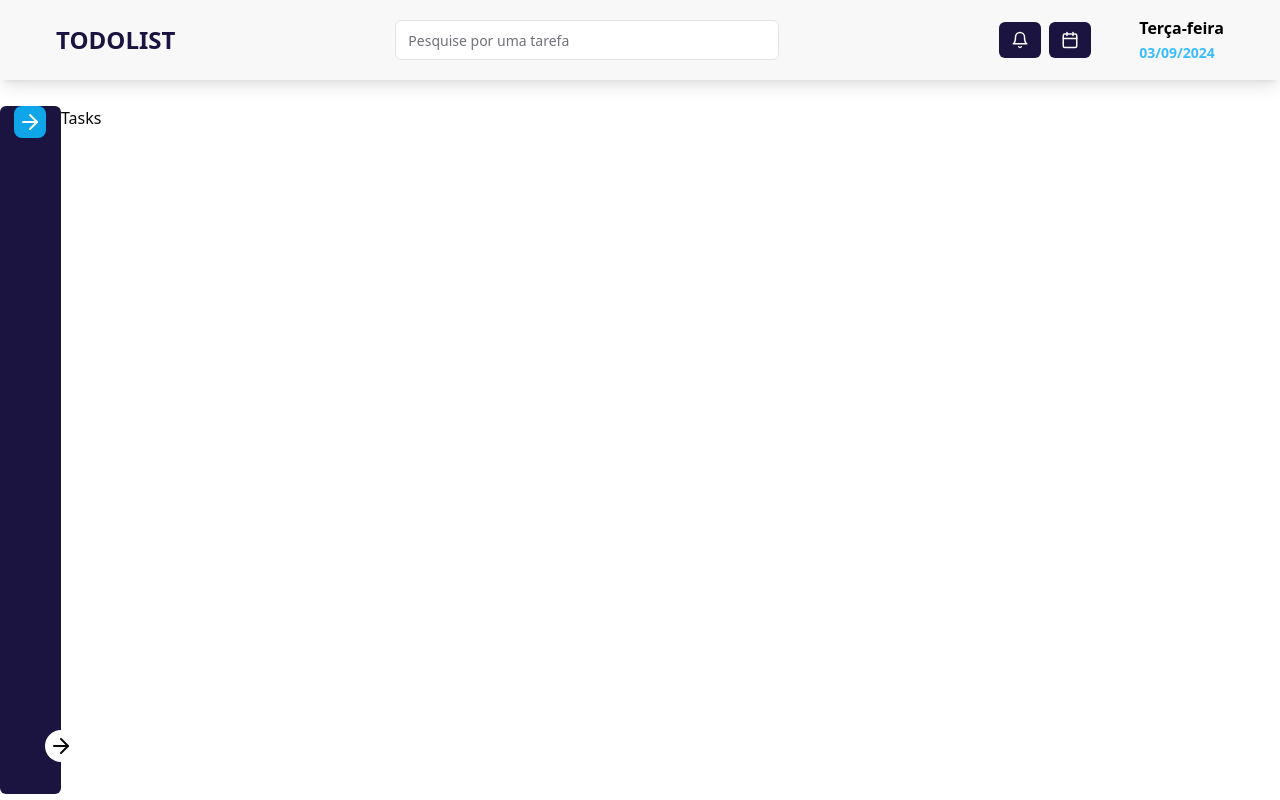
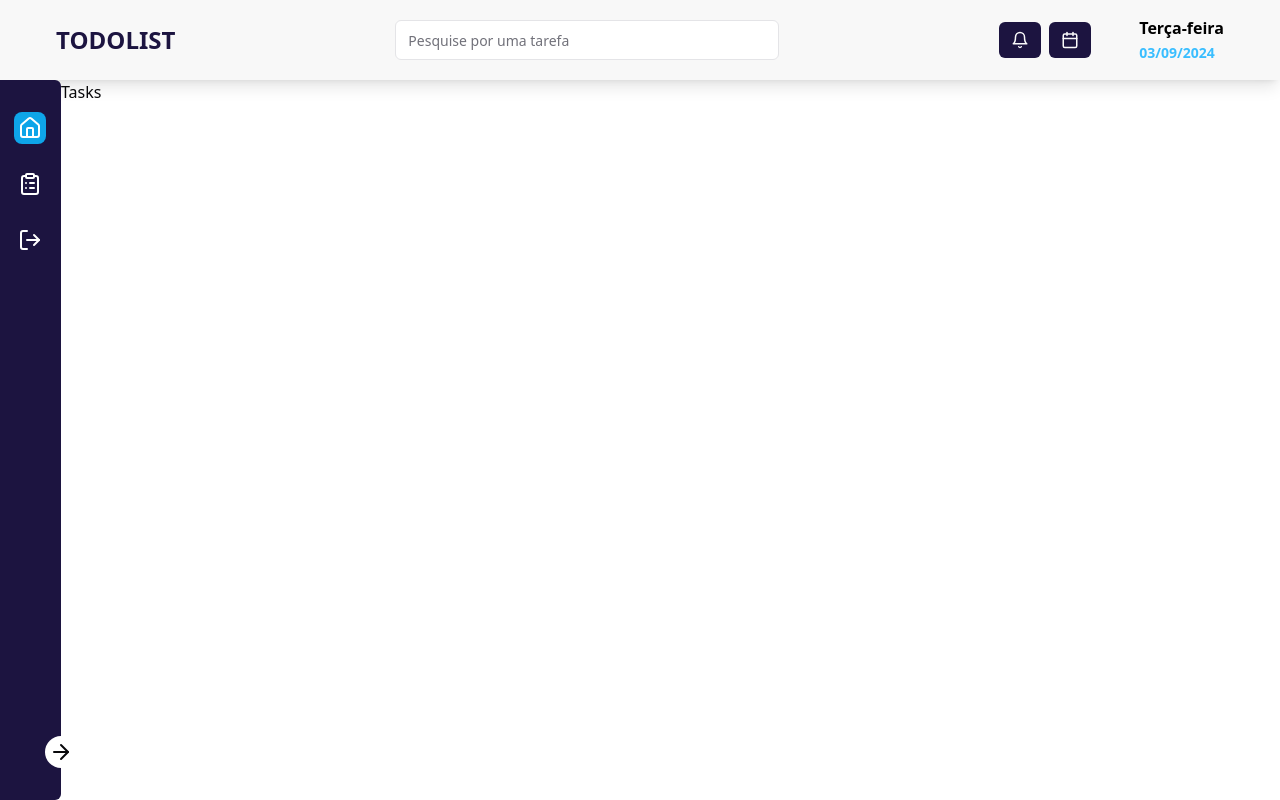
Before and after one commit to anderson-alves427/to-do-list, a React (Vite) app: page / in a window 1280 px wide. Built offline with nearby package versions, Linux system fonts and the light colour scheme.

Commit message:
feat(Sidebar): finish sidebar

```diff
--- a/src/modules/tasksManager/components/layoutTasksManager/index.tsx
+++ b/src/modules/tasksManager/components/layoutTasksManager/index.tsx
@@ -1,11 +1,25 @@
 import { LayoutBase } from "@/shared/components/layout/layoutBase";
+import { SidebarButton } from "@/shared/types/SidebarButton";
+import { ClipboardList, House } from "lucide-react";
 
 type Props = {
 	children: React.ReactNode;
 };
 
 const LayoutTaksManager = ({ children }: Props) => {
-	return <LayoutBase>{children}</LayoutBase>;
+	const sidebarButtons: SidebarButton[] = [
+		{
+			label: "Dashboard",
+			path: "/",
+			icon: <House />,
+		},
+		{
+			label: "Tarefas",
+			path: "/tarefas",
+			icon: <ClipboardList />,
+		},
+	];
+	return <LayoutBase sidebarButtons={sidebarButtons}>{children}</LayoutBase>;
 };
 
 export { LayoutTaksManager };
--- a/src/shared/components/layout/layoutBase/index.tsx
+++ b/src/shared/components/layout/layoutBase/index.tsx
@@ -1,6 +1,6 @@
 import { ActionButton } from "@/shared/types/ActionButton";
 import { SidebarButton } from "@/shared/types/SidebarButton";
-import { ArrowRight } from "lucide-react";
+import { ArrowRight, LogOut } from "lucide-react";
 import { useNavigate } from "react-router-dom";
 import { cn } from "../../lib/utils";
 import { SidebarDrawer } from "../sidebarDrawer";
@@ -13,36 +13,22 @@ type Props = {
 	children: React.ReactNode;
 };
 
-const iconLimit = 8;
-
 const LayoutBase = ({ sidebarButtons = [], actionButton, children }: Props) => {
 	const navigate = useNavigate();
 
 	return (
 		<div className="w-full h-screen">
 			<Header />
-			<div className="flex mt-[2%] h-[86%]">
-				<aside className="w-[5%] flex flex-col items-center gap-6 relative bg-primary-brand rounded-md">
-					<CustomTooltip side="right" text="Dashboard">
-						<button
-							onClick={() => navigate("/")}
-							className={cn(
-								"w-8 h-8 flex items-center justify-center rounded-lg text-zinc-700 text-2xl hover:bg-zinc-100 hover:text-zinc-900 focus:bg-sky-500 focus:text-white transition-all",
-								window.location.pathname === "/" && "bg-sky-500 text-white"
-							)}
-						>
-							<ArrowRight />
-						</button>
-					</CustomTooltip>
-					{sidebarButtons
-						.map((item, index) => (
+			<div className="flex h-[90%]">
+				<aside className="w-[5%] flex flex-col items-center gap-6 relative bg-primary-brand rounded-r-md py-8">
+					{sidebarButtons.map((item, index) => (
 						<CustomTooltip key={index} side="right" text={item.label}>
 							<button
 								aria-label="teste"
 								// onClick={() => handleNavigateAndSave(item.path)}
 								disabled={item.disabled}
 								className={cn(
-										"w-8 h-8 flex items-center justify-center rounded-lg text-zinc-700 text-2xl hover:bg-sky-500/90 hover:text-white focus:bg-sky-500 focus:text-white transition-all  disabled:bg-slate-50 disabled:text-slate-500 disabled:border-slate-200 disabled:shadow-none",
+									"w-8 h-8 flex items-center justify-center rounded-lg text-text-light text-2xl hover:bg-secondary-brand hover:text-white focus:bg-sky-500 focus:text-white transition-all  disabled:bg-slate-50 disabled:text-slate-500 disabled:border-slate-200 disabled:shadow-none",
 									window.location.pathname === item.path &&
 										"bg-sky-500 text-white animate-none"
 								)}
@@ -50,15 +36,20 @@ const LayoutBase = ({ sidebarButtons = [], actionButton, children }: Props) => {
 								{item.icon}
 							</button>
 						</CustomTooltip>
-						))
-						.slice(0, iconLimit)}
+					))}
+					<CustomTooltip side="right" text="Sair">
+						<button
+							aria-label="teste"
+							// onClick={() => handleNavigateAndSave(item.path)}
+							className={cn(
+								"w-8 h-8 flex items-center justify-center rounded-lg text-text-light text-2xl hover:bg-secondary-brand hover:text-white focus:bg-sky-500 focus:text-white transition-all  disabled:bg-slate-50 disabled:text-slate-500 disabled:border-slate-200 disabled:shadow-none"
+							)}
+						>
+							<LogOut />
+						</button>
+					</CustomTooltip>
 					<SidebarDrawer buttons={sidebarButtons}>
 						<button className="absolute bottom-8 right-0 -mr-4 bg-white w-8 h-8 rounded-full flex items-center justify-center group hover:bg-sky-500 transition-all">
-							{sidebarButtons.length > iconLimit && (
-								<p className="text-base text-sky-500 group-hover:text-white">
-									+{sidebarButtons.length - iconLimit}
-								</p>
-							)}
 							<ArrowRight />
 						</button>
 					</SidebarDrawer>
--- a/src/shared/components/layout/sidebarDrawer/index.tsx
+++ b/src/shared/components/layout/sidebarDrawer/index.tsx
@@ -8,7 +8,7 @@ import {
 	SheetTitle,
 	SheetTrigger,
 } from "../../ui/sheet";
-import { ArrowRight, LucideLayoutDashboard } from "lucide-react";
+import { ArrowRight, LogOut } from "lucide-react";
 import { cn } from "../../lib/utils";
 import { SidebarButton } from "@/shared/types/SidebarButton";
 import { Separator } from "../../ui/separator";
@@ -21,6 +21,7 @@ type Props = {
 const SidebarDrawer = ({ children, buttons }: Props) => {
 	const navigate = useNavigate();
 
+	//mock
 	return (
 		<div>
 			<Sheet modal={true}>
@@ -31,24 +32,10 @@ const SidebarDrawer = ({ children, buttons }: Props) => {
 				>
 					<SheetHeader className="overflow-y-auto h-full overflow-x-hidden">
 						<SheetTitle className="flex justify-center items-center">
+							<p className="text-text-light">Uma foto</p>
 							{/* <img src={AmareloLogo} alt="Logo" className="w-36 mt-2 mb-5" /> */}
 						</SheetTitle>
-						<div className="w-full flex justify-center items-center">
-							<button
-								onClick={() => navigate("/dashboard")}
-								className={cn(
-									"w-[95%] px-4 py-2 flex items-center justify-center rounded-full bg-secondary text-zinc-700 hover:bg-purple-800 hover:text-white hover:-translate-y-1 focus:-translate-y-1 focus:bg-secondary focus:text-white transition-all"
-								)}
-							>
-								<div className="flex items-center justify-center gap-2">
-									<span className="text-3xl">
-										<LucideLayoutDashboard className="text-white" />
-									</span>
-									<span className="text-lg text-zinc-50">Abrir dashboard</span>
-								</div>
-							</button>
-						</div>
-						<Separator className="bg-yellow-500" />
+						<Separator />
 						<SheetDescription className="flex flex-col justify-between h-full">
 							<div className="space-y-4 py-4">
 								{buttons.map(({ icon, label, path, disabled }) => (
@@ -56,8 +43,8 @@ const SidebarDrawer = ({ children, buttons }: Props) => {
 										key={path}
 										onClick={() => navigate(path)}
 										className={cn(
-											"w-[95%] px-4 py-2 flex items-center justify-between rounded-full text-text-light hover:bg-yellow-500 hover:translate-x-2 focus:translate-x-2 focus:scale-105 transition-all",
-											window.location.pathname === path && "bg-grayscale-light",
+											"w-[95%] px-4 py-2 flex items-center justify-between rounded-full text-text-light hover:bg-secondary-brand hover:translate-x-2 focus:translate-x-2 focus:scale-105 transition-all",
+											window.location.pathname === path && "bg-secondary-brand",
 											disabled &&
 												"hover:cursor-default  hover:bg-secondary-brand hover:text-text-primary hover:translate-x-0"
 										)}
@@ -69,6 +56,8 @@ const SidebarDrawer = ({ children, buttons }: Props) => {
 										<ArrowRight />
 									</button>
 								))}
+							</div>
+							<div className="flex flex-col items-center gap-4">
 								<button
 									onClick={() => console.log("Sair")}
 									className={cn(
@@ -77,14 +66,11 @@ const SidebarDrawer = ({ children, buttons }: Props) => {
 								>
 									<div className="flex items-center justify-start gap-4">
 										<span className="text-3xl">
-											<ArrowRight />
+											<LogOut />
 										</span>
 										<span className="text-lg ">Sair</span>
 									</div>
-									<ArrowRight />
 								</button>
-							</div>
-							<div className="flex flex-col items-center">
 								<p className="text-zinc-50 text-lg">{"Anderson mock"}</p>
 							</div>
 						</SheetDescription>
--- a/src/shared/components/ui/sheet.tsx
+++ b/src/shared/components/ui/sheet.tsx
@@ -63,7 +63,7 @@ const SheetContent = React.forwardRef<
 		>
 			{children}
 			<SheetPrimitive.Close className="absolute right-4 top-4 rounded-sm opacity-70 ring-offset-background transition-opacity hover:opacity-100 focus:outline-none focus:ring-2 focus:ring-ring focus:ring-offset-2 disabled:pointer-events-none data-[state=open]:bg-secondary">
-				<X className="h-4 w-4" />
+				<X className="h-4 w-4 text-text-light" />
 				<span className="sr-only">Close</span>
 			</SheetPrimitive.Close>
 		</SheetPrimitive.Content>
```
Lines whose indentation alone changed are shown as unchanged.
